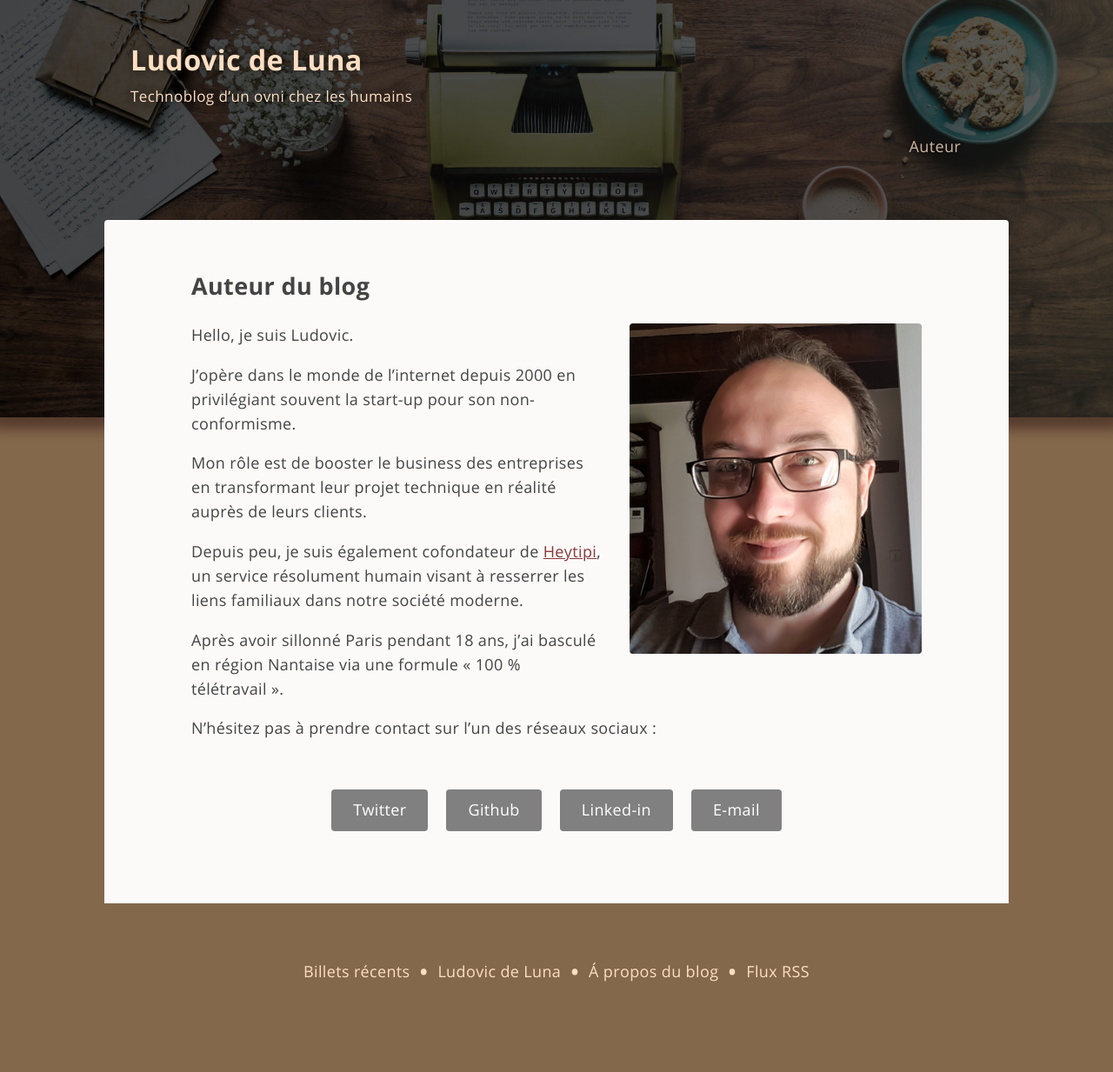
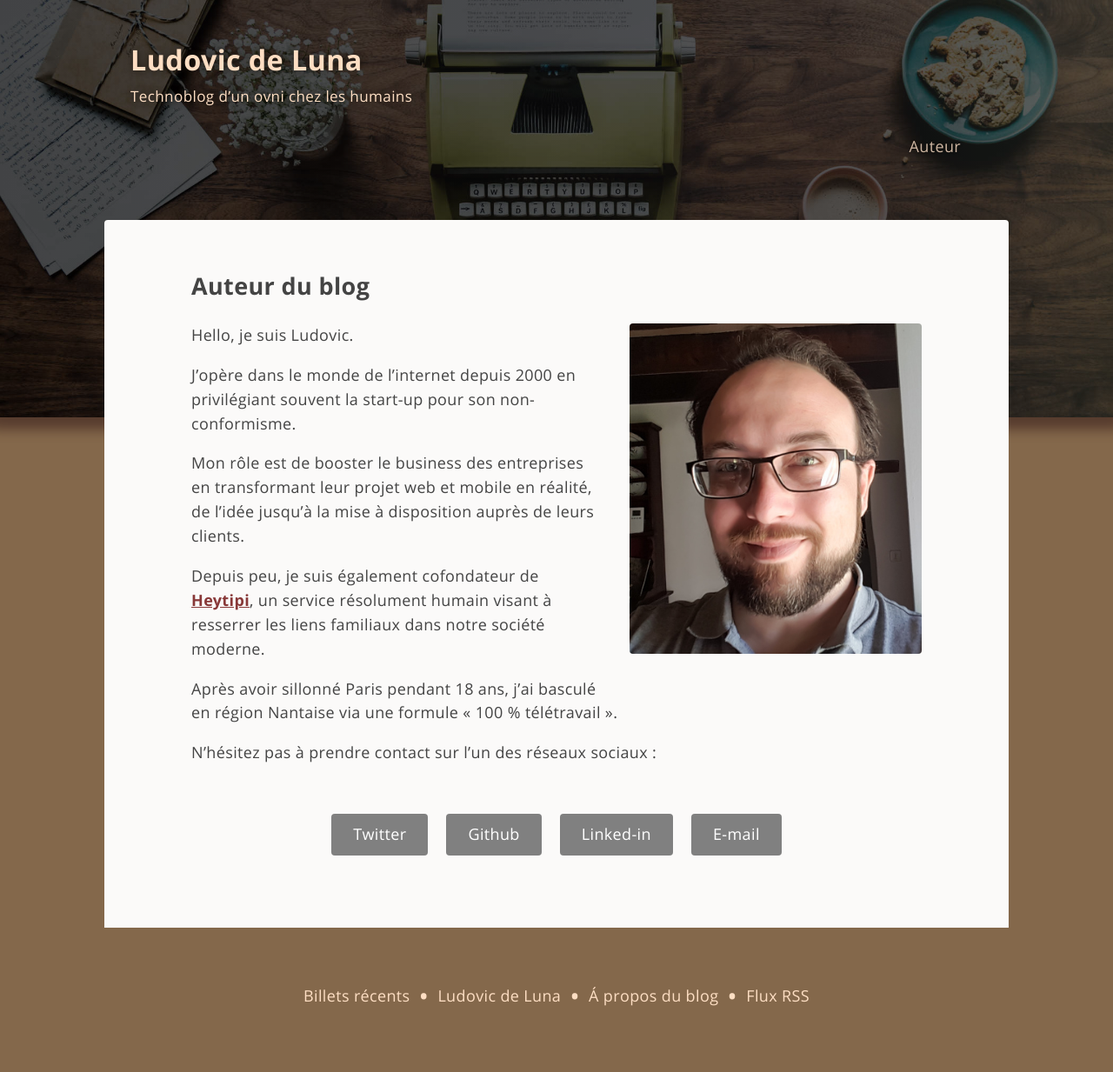
Before and after one commit to ludovicdeluna/blog.fr, a Jekyll site: the page built from about_me.md, in a window 1280 px wide. Shown: the whole page at 87% size. Built offline with Jekyll 4.4.1, drawn with Linux system fonts in a browser that asks for light colours; before the commit the page ends 1205 px from its top, so only the background shows below that.

Commit message:
rewording

```diff
--- a/about_me.md
+++ b/about_me.md
@@ -11,9 +11,9 @@ Hello, je suis Ludovic.
 
 J’opère dans le monde de l’internet depuis 2000 en privilégiant souvent la start-up pour son non-conformisme.
 
-Mon rôle est de booster le business des entreprises en transformant leur projet technique en réalité auprès de leurs clients.
+Mon rôle est de booster le business des entreprises en transformant leur projet web et mobile en réalité, de l’idée jusqu’à la mise à disposition auprès de leurs clients.
 
-Depuis peu, je suis également cofondateur de  [Heytipi](http://www.heytipi.com){:target="blank"}, un service résolument humain visant à resserrer les liens familiaux dans notre société moderne.
+Depuis peu, je suis également cofondateur de **[Heytipi](http://www.heytipi.com){:target="blank"}**, un service résolument humain visant à resserrer les liens familiaux dans notre société moderne.
 
 Après avoir sillonné Paris pendant 18 ans, j’ai basculé en région Nantaise via une formule « 100 % télétravail ».
 
--- a/assets/css/screen.scss
+++ b/assets/css/screen.scss
@@ -163,7 +163,6 @@ img.selfie {
   display: inline-block;
   padding: 10px 25px;
   margin: 10px 8px;
-  cursor: pointer;
   background: grey;
   color: white;
   border-radius: 4px;
```
